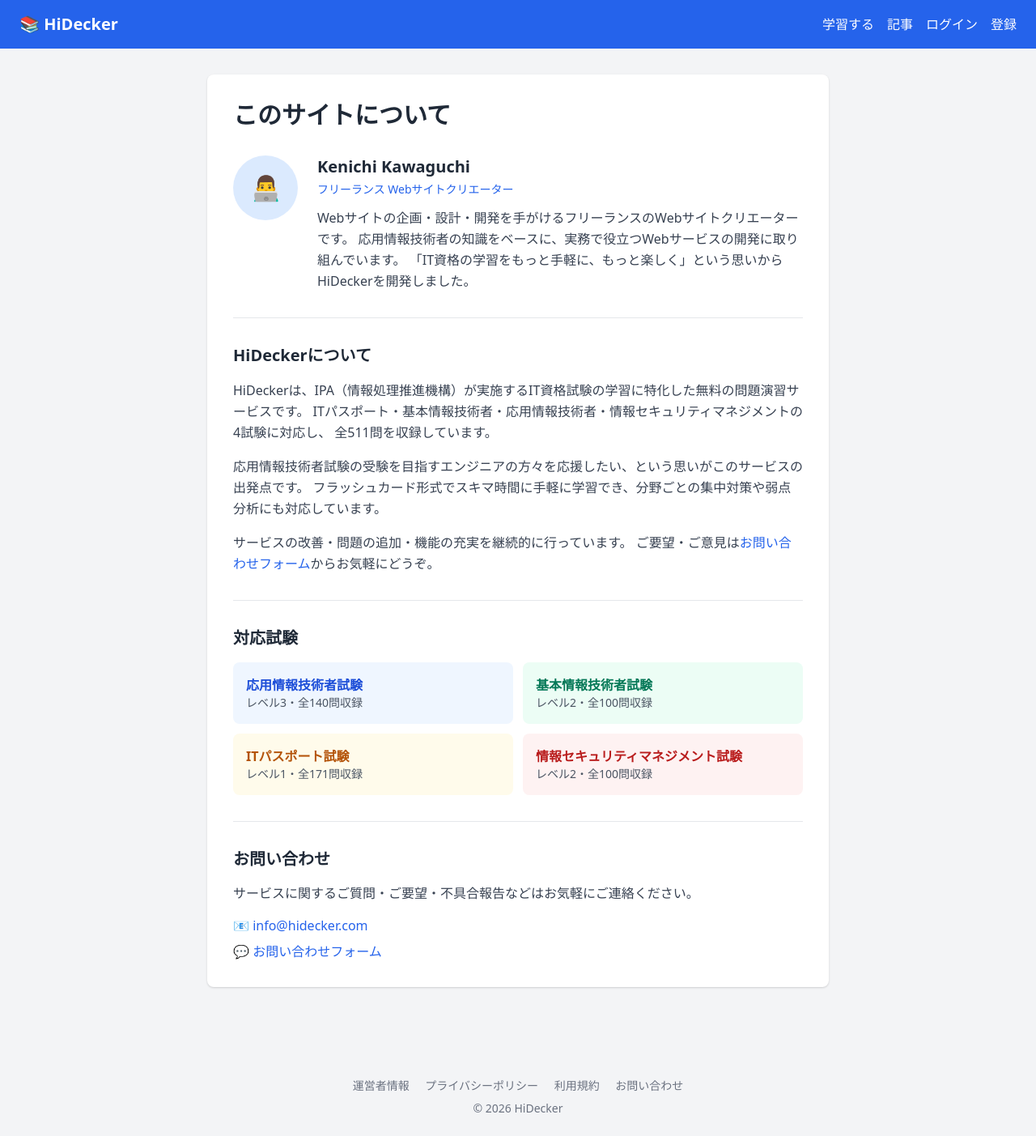
After one commit to kenichikawaguchi/flashcardapp, a Flask app: page /about in a window 1280 px wide. The commit adds this page. Shown: the whole page at 81% size. Run offline with Flask 3, Linux system fonts and the light colour scheme.

Commit message:
運営者情報ページ追加・フッター・sitemap更新

```diff
--- a/app/routes.py
+++ b/app/routes.py
@@ -255,6 +255,11 @@ def answer():
 
     return render_template('study.html', question=question, choices=choices, answered=True, selected=selected, category=category, exam_id=exam_id)
 
+
+@main.route("/about")
+def about():
+    return render_template("about.html")
+
 @main.route('/privacy')
 def privacy():
     return render_template('privacy.html')
@@ -397,6 +402,7 @@ def sitemap():
         ('https://hidecker.com/privacy', '0.3', 'monthly'),
         ('https://hidecker.com/terms', '0.3', 'monthly'),
         ('https://hidecker.com/contact', '0.3', 'monthly'),
+        ('https://hidecker.com/about', '0.5', 'monthly'),
         ('https://hidecker.com/articles/', '0.8', 'weekly'),
     ] + [(f'https://hidecker.com/articles/{slug}', '0.7', 'monthly') for slug in article_slugs]
     xml = '<?xml version="1.0" encoding="UTF-8"?>\n'
--- /dev/null
+++ b/app/templates/about.html
@@ -0,0 +1,73 @@
+{% extends 'base.html' %}
+{% block content %}
+<div class="max-w-3xl mx-auto">
+    <div class="bg-white rounded-lg shadow p-8 mb-6">
+        <h1 class="text-3xl font-bold text-gray-800 mb-8">このサイトについて</h1>
+
+        <!-- 運営者情報 -->
+        <div class="flex items-start gap-6 mb-8 pb-8 border-b border-gray-200">
+            <div class="w-20 h-20 rounded-full bg-blue-100 flex items-center justify-center text-3xl flex-shrink-0">
+                👨‍💻
+            </div>
+            <div>
+                <h2 class="text-xl font-bold text-gray-800 mb-1">Kenichi Kawaguchi</h2>
+                <p class="text-blue-600 text-sm mb-3">フリーランス Webサイトクリエーター</p>
+                <p class="text-gray-700 leading-relaxed">
+                    Webサイトの企画・設計・開発を手がけるフリーランスのWebサイトクリエーターです。
+                    応用情報技術者の知識をベースに、実務で役立つWebサービスの開発に取り組んでいます。
+                    「IT資格の学習をもっと手軽に、もっと楽しく」という思いからHiDeckerを開発しました。
+                </p>
+            </div>
+        </div>
+
+        <!-- サイトについて -->
+        <div class="mb-8 pb-8 border-b border-gray-200">
+            <h2 class="text-xl font-bold text-gray-800 mb-4">HiDeckerについて</h2>
+            <p class="text-gray-700 leading-relaxed mb-4">
+                HiDeckerは、IPA（情報処理推進機構）が実施するIT資格試験の学習に特化した無料の問題演習サービスです。
+                ITパスポート・基本情報技術者・応用情報技術者・情報セキュリティマネジメントの4試験に対応し、
+                全511問を収録しています。
+            </p>
+            <p class="text-gray-700 leading-relaxed mb-4">
+                応用情報技術者試験の受験を目指すエンジニアの方々を応援したい、という思いがこのサービスの出発点です。
+                フラッシュカード形式でスキマ時間に手軽に学習でき、分野ごとの集中対策や弱点分析にも対応しています。
+            </p>
+            <p class="text-gray-700 leading-relaxed">
+                サービスの改善・問題の追加・機能の充実を継続的に行っています。
+                ご要望・ご意見は<a href="/contact" class="text-blue-600 hover:underline">お問い合わせフォーム</a>からお気軽にどうぞ。
+            </p>
+        </div>
+
+        <!-- 対応試験 -->
+        <div class="mb-8 pb-8 border-b border-gray-200">
+            <h2 class="text-xl font-bold text-gray-800 mb-4">対応試験</h2>
+            <div class="grid grid-cols-1 md:grid-cols-2 gap-3">
+                <div class="bg-blue-50 rounded-lg p-4">
+                    <p class="font-bold text-blue-700">応用情報技術者試験</p>
+                    <p class="text-gray-600 text-sm">レベル3・全140問収録</p>
+                </div>
+                <div class="bg-green-50 rounded-lg p-4">
+                    <p class="font-bold text-green-700">基本情報技術者試験</p>
+                    <p class="text-gray-600 text-sm">レベル2・全100問収録</p>
+                </div>
+                <div class="bg-yellow-50 rounded-lg p-4">
+                    <p class="font-bold text-yellow-700">ITパスポート試験</p>
+                    <p class="text-gray-600 text-sm">レベル1・全171問収録</p>
+                </div>
+                <div class="bg-red-50 rounded-lg p-4">
+                    <p class="font-bold text-red-700">情報セキュリティマネジメント試験</p>
+                    <p class="text-gray-600 text-sm">レベル2・全100問収録</p>
+                </div>
+            </div>
+        </div>
+
+        <!-- 連絡先 -->
+        <div>
+            <h2 class="text-xl font-bold text-gray-800 mb-4">お問い合わせ</h2>
+            <p class="text-gray-700 mb-4">サービスに関するご質問・ご要望・不具合報告などはお気軽にご連絡ください。</p>
+            <p class="text-gray-700 mb-2">📧 <a href="mailto:info@hidecker.com" class="text-blue-600 hover:underline">info@hidecker.com</a></p>
+            <p class="text-gray-700">💬 <a href="/contact" class="text-blue-600 hover:underline">お問い合わせフォーム</a></p>
+        </div>
+    </div>
+</div>
+{% endblock %}
--- a/app/templates/base.html
+++ b/app/templates/base.html
@@ -72,6 +72,7 @@
         {% block content %}{% endblock %}
     </main>
     <footer class="text-center text-gray-500 text-sm py-6 mt-8">
+        <a href="/about" class="hover:underline mr-4">運営者情報</a>
         <a href="/privacy" class="hover:underline mr-4">プライバシーポリシー</a>
         <a href="/terms" class="hover:underline mr-4">利用規約</a>
         <a href="{{ url_for('main.contact') }}" class="hover:underline">お問い合わせ</a>
```
